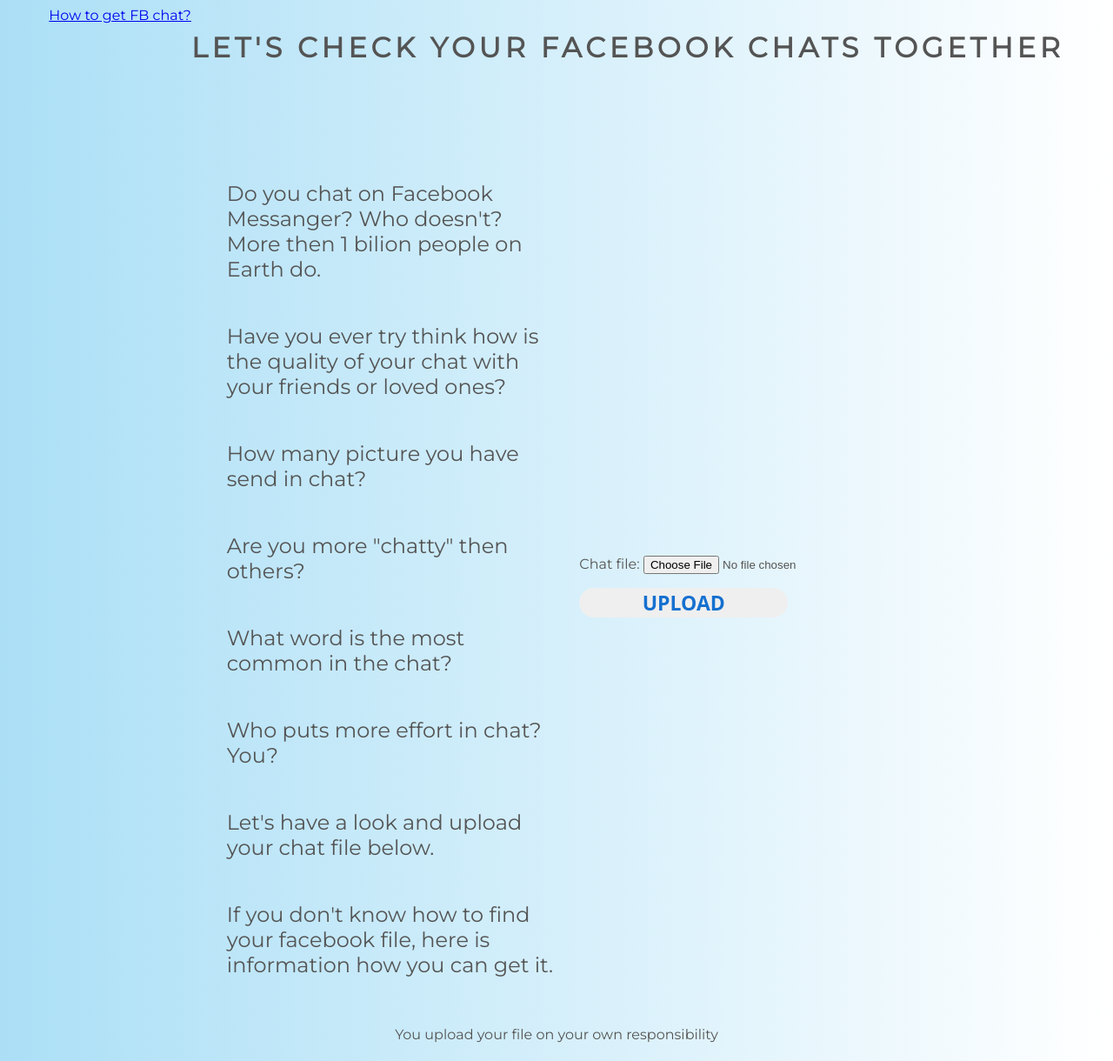
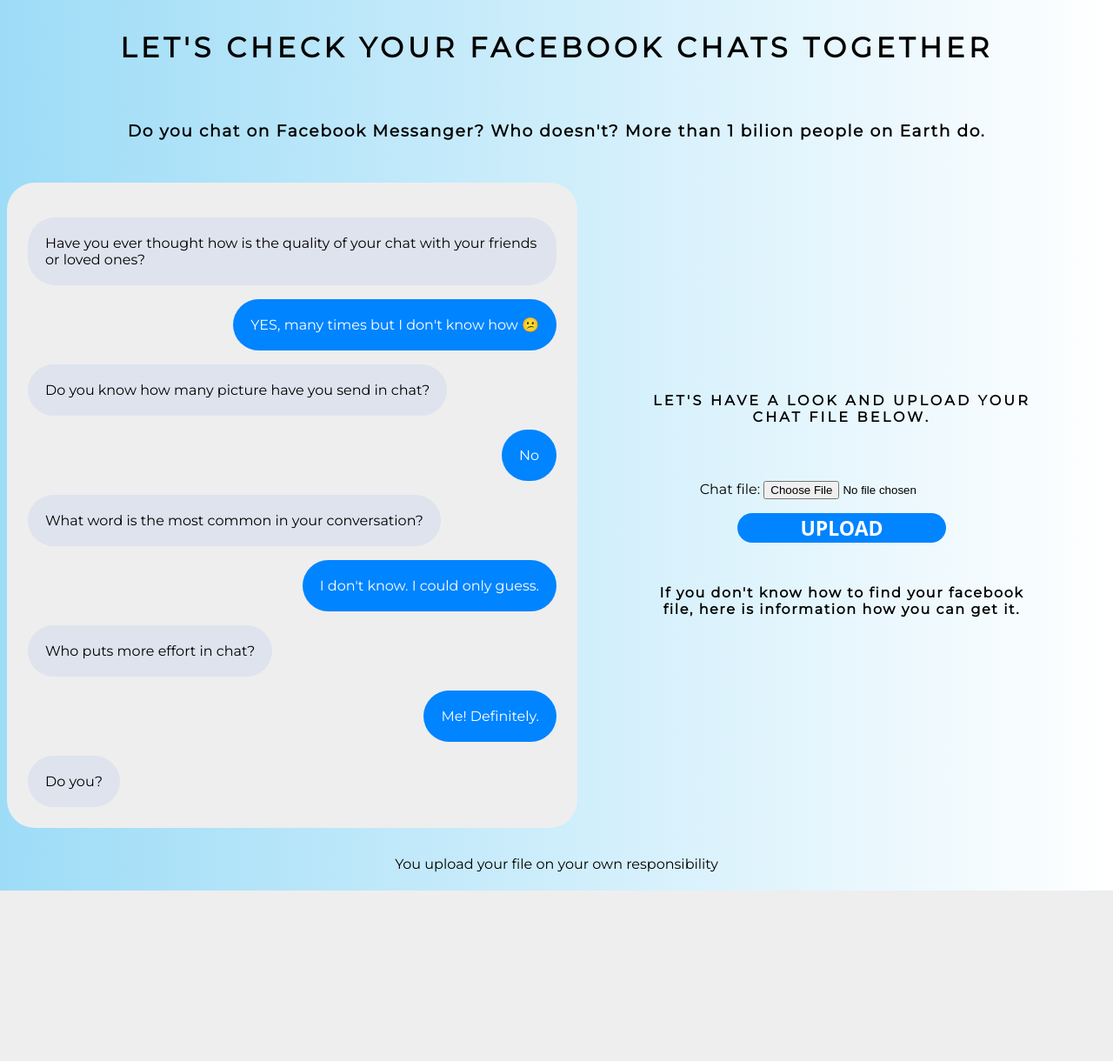
Before and after one commit to bartoszkobylinski/facebook_chat_parser, a Django app: page / in a window 1280 px wide. Shown: the whole page at 87% size. After the commit the page ends 1024 px from the top, so only its background shows below. Run offline with Django 3.2, Linux system fonts and the light colour scheme.

Commit message:
CHANGES IN TEMPLATES:
- changes in template for main page of application
- changes styling of main application

```diff
--- a/facebook_parser/facebook/static/css/style.css
+++ b/facebook_parser/facebook/static/css/style.css
@@ -1,7 +1,7 @@
 body{
     font-family: 'Montserrat', sans-serif;
-    background-image: linear-gradient(to right, rgba(171, 223, 246), rgba(255,255,255) );
-    color: rgb(84,84,84);
+    background-image: linear-gradient(to right, rgb(157, 220, 247), rgba(255,255,255) );
+    color: #0c0c0c);
 }
 
 .charts{
@@ -12,14 +12,14 @@ body{
 p{
     font-size: 1rem;
 }
-/*--------------facebook_form-------------------*/
+/*--------------upload-file-form-------------------*/
 
 nav {
     display: flex;
     justify-content: center;
     height: 6rem;
 }
-nav h2{
+nav h1{
     text-transform: uppercase;
     letter-spacing: 0.3rem;
     font-size: 2rem;
@@ -27,36 +27,85 @@ nav h2{
 main{
     display: flex;
     justify-content: center;
-
 }
-.text-section{
+section{
     display: flex;
     flex-direction: column;
-    align-self: center;
-    padding-top: 5rem;
-    width: 30%;
+    margin-top: 1rem;
 }
-.text-section p{
-    font-size: 1.5rem;
+section h3{
+    text-align: center;
+    margin-bottom: 3rem;
+    letter-spacing: 0.1rem;
 }
-.form-section{
-    width: 30%;
+.wrapper{
     display: flex;
+    flex-direction: row;
+    justify-content: end;
+}
+.chat-container,
+.form-container{
+    width: 50%;
+}
+ul{
+    list-style: none;
+    margin: 0;
+    padding: 0;
+}
+ul li{
+    display: inline-block;
+    padding: 1.25rem;
+    clear: both;
+    border-radius: 2rem;
+    margin-top: 1rem;
+}
+.chat-bot{
+    float: left;
+    background-color: #dfe3ee;
+}
+.me{
+    float: right;
+    background-color: #0084ff;
+    color: #fff;
+}
+.chat-container{
+    background-color: #eee;
+    padding: 1.5rem;
+    border-radius: 2rem;
+}
+.form-container{
+    display: flex;
+    flex-direction: column;
+    align-items: center;
     justify-content: center;
-    padding-top: 5rem;
+}
+.form-wrapper{
+    display: flex;
+    flex-direction: column;
+    align-items: center;
+    width: 80%;
+    text-align: center;
+}
+.form-wrapper h4{
+    margin: 3rem 1rem;
+    letter-spacing: 0.1rem;
+}
+.form-wrapper h4:first-of-type{
+    text-transform: uppercase;
+    letter-spacing: 0.2rem;
 }
 
 form{
     display: flex;
     flex-direction: column;
-    justify-content: center;
-    justify-self: center;
-    justify-items: center;
+    align-items: center;
+    width: 80%;
 }
 #upload-button,
 #id_file_chat{
     text-transform: uppercase;
-    color: rgb(21,112,208);
+    background-color: #0084ff;
+    color: #fff;
     width: 15rem;
     border: none;
     border-radius: 20px;
--- a/facebook_parser/facebook/templates/facebook_form.html
+++ b/facebook_parser/facebook/templates/facebook_form.html
@@ -10,27 +10,36 @@
 </head>
 <body>
     <nav>
-        <a href="#">How to get FB chat?</a>
-       <h2>Let's check your facebook chats together</h2>
+       <h1>Let's check your facebook chats together</h1>
     </nav>
     <main>
-        <section class="text-section">
-            <p>Do you chat on Facebook Messanger? Who doesn't? More then 1 bilion people on Earth do.</p>
-            <p>Have you ever try think how is the quality of your chat with your friends or loved ones?</p>
-            <p>How many picture you have send in chat?</p>
-            <p>Are you more "chatty" then others?</p>
-            <p>What word is the most common in the chat?</p>
-            <p>Who puts more effort in chat? You?</p>
-            <p>Let's have a look and upload your chat file below. </p>
-            <p>If you don't know how to find your facebook file, here is information how you can get it.</p>
-        </section>
-        <section class="form-section">
+        <section>
+            <h3>Do you chat on Facebook Messanger? Who doesn't? More than 1 bilion people on Earth do.</h3>
+            <div class="wrapper">
+                <div class="chat-container">
+                <ul>
+                    <li class="chat-bot">Have you ever thought how is the quality of your chat with your friends or loved ones?</li>
+                    <li class="me">YES, many times but I don't know how &#128533</li>
+                    <li class="chat-bot">Do you know how many picture have you send in chat?</li>
+                    <li class="me">No</li>
+                    <li class="chat-bot">What word is the most common in your conversation?</li>
+                    <li class="me">I don't know. I could only guess.</li>
+                    <li class="chat-bot">Who puts more effort in chat?</li>
+                    <li class="me">Me! Definitely.</li>
+                    <li class="chat-bot">Do you?</li>
+                </ul>
+                </div>
+                <div class="form-container">
+                    <div class="form-wrapper">
+                        <h4>Let's have a look and upload your chat file below.</h4>
                         <form enctype="multipart/form-data" name="file_chat" method="post">
                             {% csrf_token %}
-                {% if form.errors %}
-                    {% for field in form %}
+                            {% if contact_form.errors %}
+                                {% for field in contact_form %}
                                     {% for error in field.errors %}
-                            <p>That is error {{error}}</p>
+                                        <div class="alert alert-danger">
+                                            <strong>{{ error|escape }}</strong>
+                                        </div>
                                     {% endfor %}
                                 {% endfor %}
                             {% endif %}
@@ -38,6 +47,10 @@
 
                             <input id="upload-button" type="submit" value="upload">
                         </form>
+                        <h4>If you don't know how to find your facebook file, here is information how you can get it.</h4>
+                    </div>
+                </div>
+            </div>
         </section>
     </main>
     <footer>
```
Lines whose indentation alone changed are shown as unchanged.
